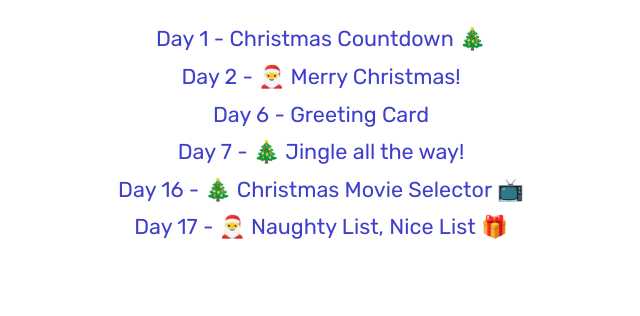
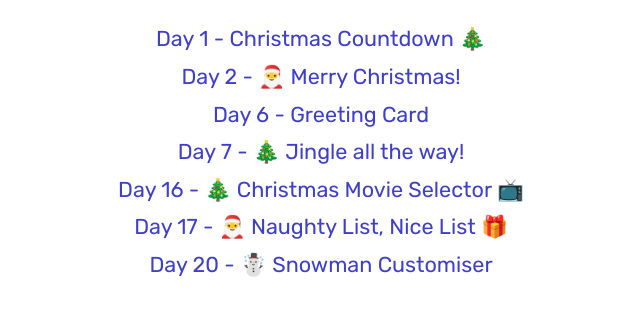
Before and after one commit to winpeed/24-days-of-javascriptmas, a plain HTML site: page index.html in a window 1280 px wide. Shown: the part 78-394 px from the top of the page, without its empty margins (319-959 px from the left). Drawn offline with nearby package versions, Linux system fonts and the light colour scheme.

Commit message:
Added day 20 of the challenge and some styling to the index page

```diff
--- a/index.html
+++ b/index.html
@@ -22,6 +22,9 @@
       <li>
         <a href="day17/index.html">Day 17 - 🎅 Naughty List, Nice List 🎁 </a>
       </li>
+      <li>
+        <a href="day20/index.html">Day 20 - ☃️ Snowman Customiser </a>
+      </li>
     </ul>
     <script src="script.js"></script>
   </body>
```
Also changed, not shown: day20/index.html (+1 -0 lines).
